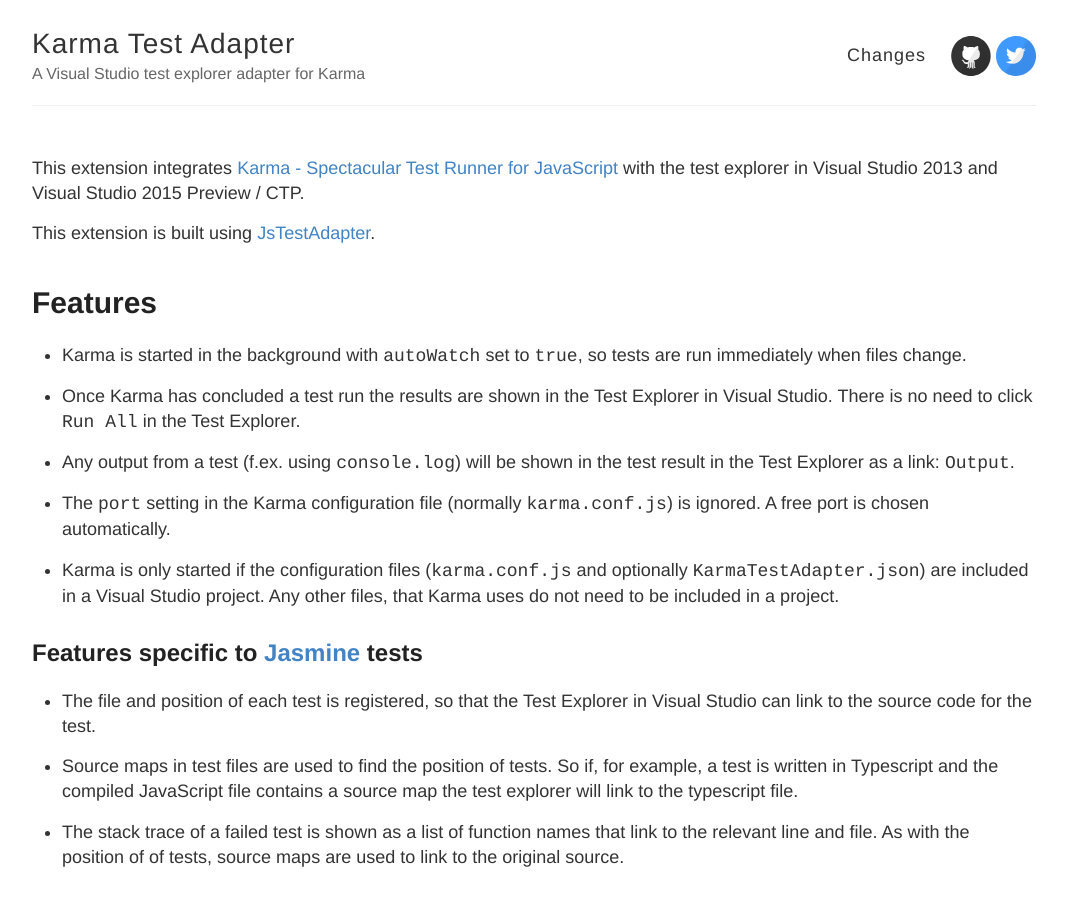
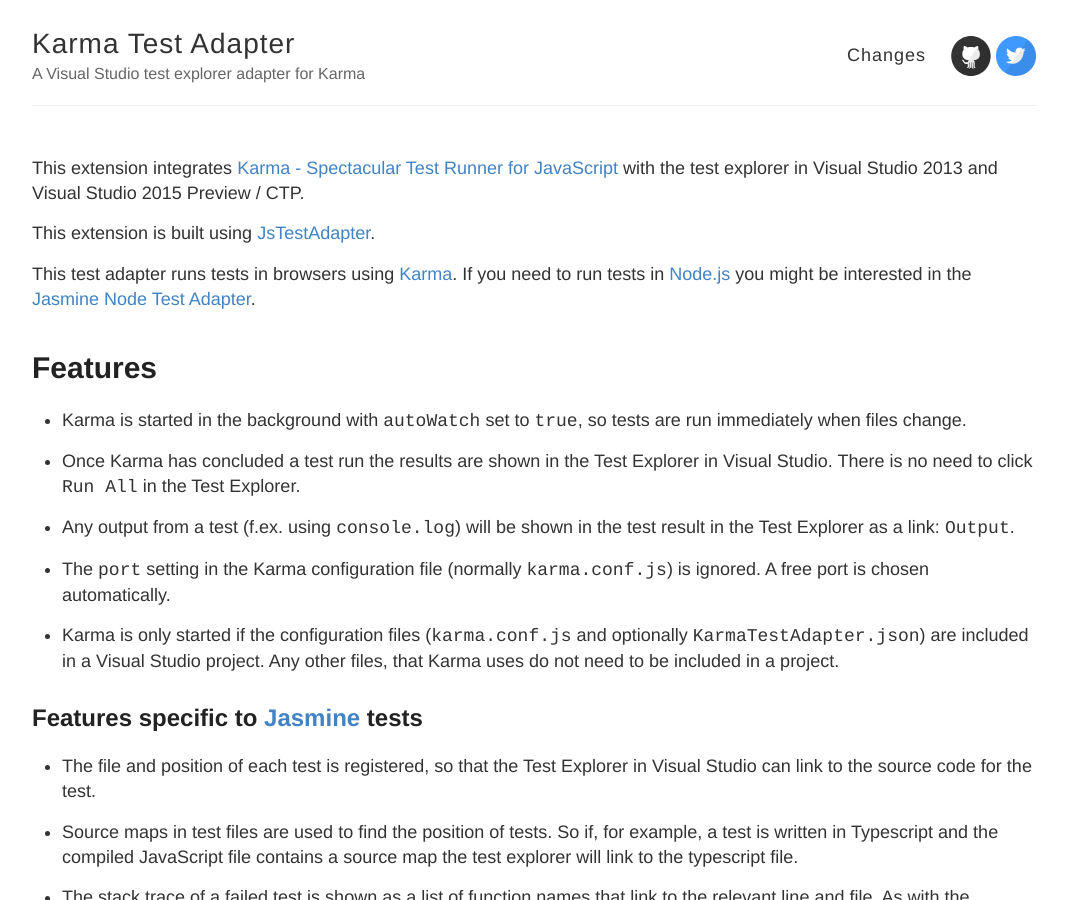
Before and after one commit to MortenHoustonLudvigsen/KarmaTestAdapter, a Jekyll site: the page built from index.md, in a window 1280 px wide and 900 px high. Shown: the whole window, without its empty margins (106-1173 px from the left). Built offline with Jekyll 4.4.1, drawn with Linux system fonts in a browser that asks for light colours; Markdown is read by kramdown in place of the engine named in the settings.

Commit message:
Add info about the Jasmine Node Test Adapter

```diff
--- a/index.md
+++ b/index.md
@@ -6,6 +6,8 @@
 This extension integrates [Karma - Spectacular Test Runner for JavaScript](http://karma-runner.github.io/) with the test explorer in Visual Studio 2013 and Visual Studio 2015 Preview / CTP.
 
 This extension is built using [JsTestAdapter](https://github.com/MortenHoustonLudvigsen/JsTestAdapter).
+
+This test adapter runs tests in browsers using [Karma](http://karma-runner.github.io/). If you need to run tests in [Node.js](https://nodejs.org/) you might be interested in the [Jasmine Node Test Adapter](https://github.com/MortenHoustonLudvigsen/JasmineNodeTestAdapter).
 
 # Features
 
```
